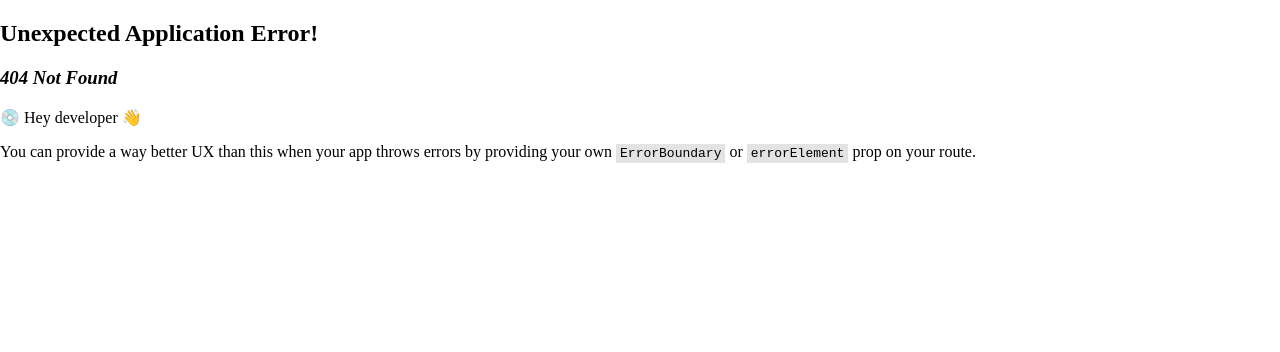
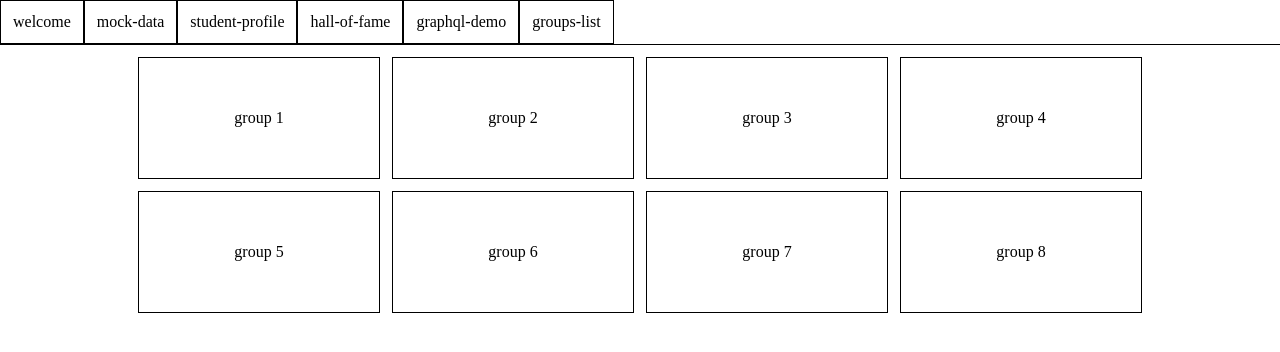
Before and after one commit to Jullija/oops, a React (Vite) app in the folder frontend/: page /groups-list in a window 1280 px wide. Before the commit this address had no page. Shown: the top 352 px of the page. Built offline with nearby package versions, Linux system fonts and the light colour scheme.

Commit message:
add groups list and group view & imporve routing paths structure

```diff
--- a/frontend/src/router/paths.tsx
+++ b/frontend/src/router/paths.tsx
@@ -1,10 +1,23 @@
-export const paths = {
+const basePaths = {
   Default: "/",
   Welcome: "/welcome",
   MockData: "/mock-data",
   StudentProfile: "/student-profile",
   HallOfFame: "/hall-of-fame",
   GraphqlDemo: "/graphql-demo",
+  GroupsList: "/groups-list",
+  Group: "/group",
+};
+
+// do not use outside ./router
+export const pathsWithParameters = {
+  ...basePaths,
+  Group: `${basePaths.Group}/:id`,
+};
+
+export const pathsGenerator = {
+  ...basePaths,
+  Group: (id: string) => `${basePaths.Group}/${id}`,
 };
 
 type NavigationItem = {
@@ -15,22 +28,26 @@ type NavigationItem = {
 export const navigationItems: NavigationItem[] = [
   {
     title: "welcome",
-    path: paths.Welcome,
+    path: pathsWithParameters.Welcome,
   },
   {
     title: "mock-data",
-    path: paths.MockData,
+    path: pathsWithParameters.MockData,
   },
   {
     title: "student-profile",
-    path: paths.StudentProfile,
+    path: pathsWithParameters.StudentProfile,
   },
   {
     title: "hall-of-fame",
-    path: paths.HallOfFame,
+    path: pathsWithParameters.HallOfFame,
   },
   {
     title: "graphql-demo",
-    path: paths.GraphqlDemo,
+    path: pathsWithParameters.GraphqlDemo,
+  },
+  {
+    title: "groups-list",
+    path: pathsWithParameters.GroupsList,
   },
 ];
--- /dev/null
+++ b/frontend/src/screens/Group/Group.tsx
@@ -0,0 +1,17 @@
+import { useNavigate, useParams } from "react-router-dom";
+import { pathsGenerator } from "../../router";
+
+export const Group = () => {
+  const navigate = useNavigate();
+  const params = useParams();
+  const id = params.id;
+
+  return (
+    <div style={{ margin: 12, display: "flex", gap: 12 }}>
+      <button onClick={() => navigate(pathsGenerator.GroupsList)}>
+        go back to groups list
+      </button>
+      <div>group {id}</div>
+    </div>
+  );
+};
--- /dev/null
+++ b/frontend/src/screens/Group/index.ts
@@ -0,0 +1 @@
+export * from "./Group";
--- /dev/null
+++ b/frontend/src/screens/GroupsList.tsx/GroupsList.tsx
@@ -0,0 +1,21 @@
+import { GroupsListItem } from "./GroupsListItem";
+
+export const GroupsList = () => {
+  const groupsIds = ["1", "2", "3", "4", "5", "6", "7", "8"];
+
+  return (
+    <div
+      style={{
+        display: "flex",
+        justifyContent: "center",
+        gap: 12,
+        flexWrap: "wrap",
+        margin: 12,
+      }}
+    >
+      {groupsIds.map((groupId, index) => (
+        <GroupsListItem groupId={groupId} key={index} />
+      ))}
+    </div>
+  );
+};
--- /dev/null
+++ b/frontend/src/screens/GroupsList.tsx/GroupsListItem.tsx
@@ -0,0 +1,26 @@
+import { useNavigate } from "react-router-dom";
+import { pathsGenerator } from "../../router";
+
+type GroupsListItem = {
+  groupId: string;
+};
+
+export const GroupsListItem = ({ groupId }: GroupsListItem) => {
+  const navigate = useNavigate();
+  return (
+    <div
+      style={{
+        border: "1px solid black",
+        width: 240,
+        height: 120,
+        display: "flex",
+        justifyContent: "center",
+        alignItems: "center",
+        cursor: "pointer",
+      }}
+      onClick={() => navigate(pathsGenerator.Group(groupId))}
+    >
+      group {groupId}
+    </div>
+  );
+};
--- /dev/null
+++ b/frontend/src/screens/GroupsList.tsx/index.ts
@@ -0,0 +1 @@
+export * from "./GroupsList";
--- a/frontend/src/screens/index.ts
+++ b/frontend/src/screens/index.ts
@@ -3,3 +3,5 @@ export * from "./StudentProfile";
 export * from "./HallOfFame";
 export * from "./";
 export * from "./GraphqlDemo";
+export * from "./Group";
+export * from "./GroupsList.tsx";
```
Also changed, not shown: frontend/src/router/routes.tsx (+21 -8 lines).
